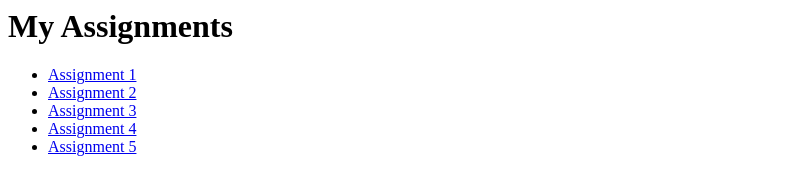
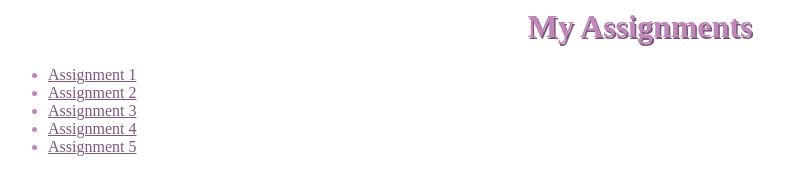
Before and after one commit to amandaklau2/amandaklau2.github.io, a plain HTML site: page assignments/index.html in a window 1280 px wide. Shown: the whole page, without its empty margins (0-808 px from the left). Drawn offline with Linux system fonts and the light colour scheme.

Commit message:
Update index.html

```diff
--- a/assignments/index.html
+++ b/assignments/index.html
@@ -1,7 +1,7 @@
 <html>
     <head>
         <title>Your Page Title</title>
-        <link rel="stylesheet" type="text/css" href="my_style.css">
+        <link rel="stylesheet" type="text/css" href="style.css">
     </head>
     <body>
         <h1>My Assignments</h1>
```
